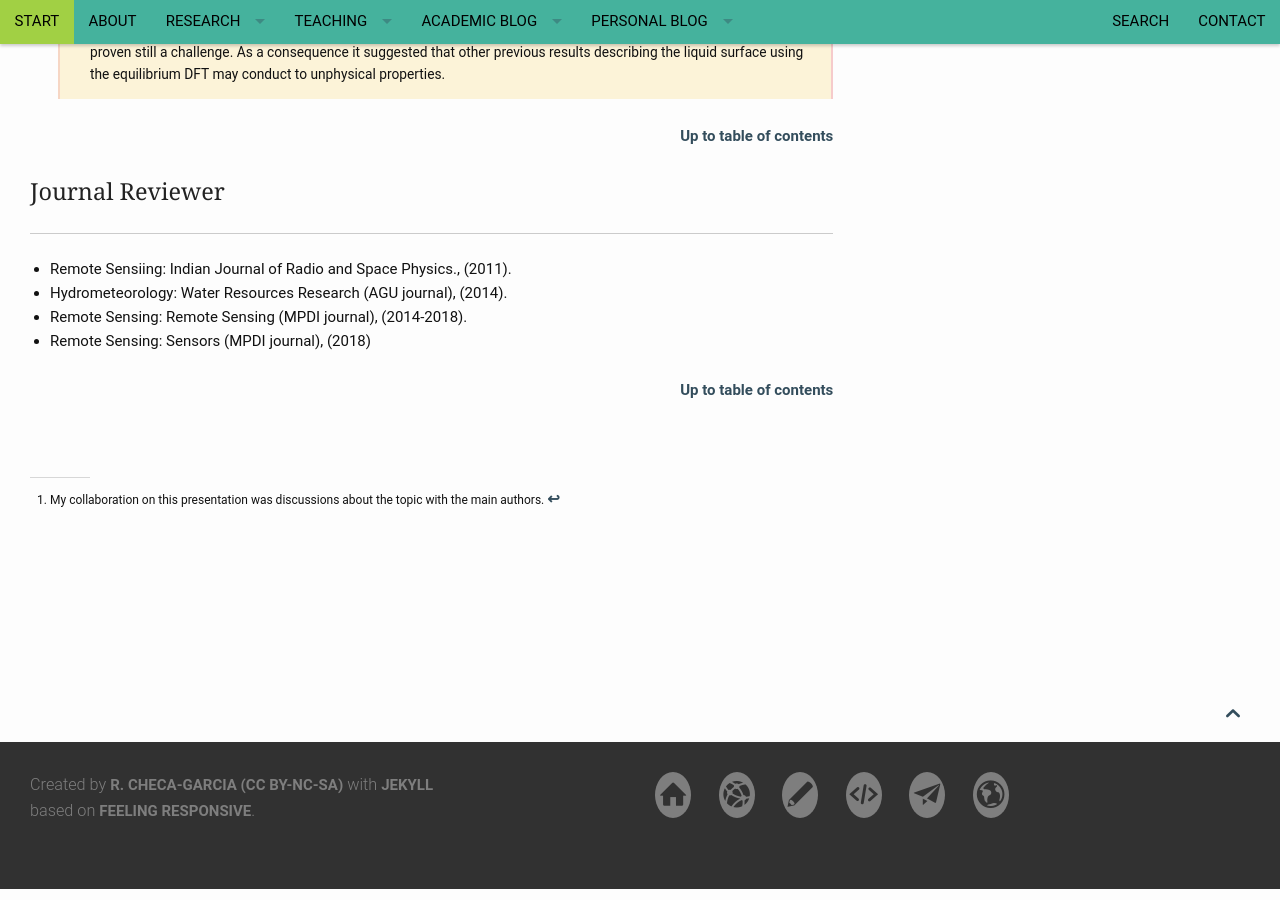
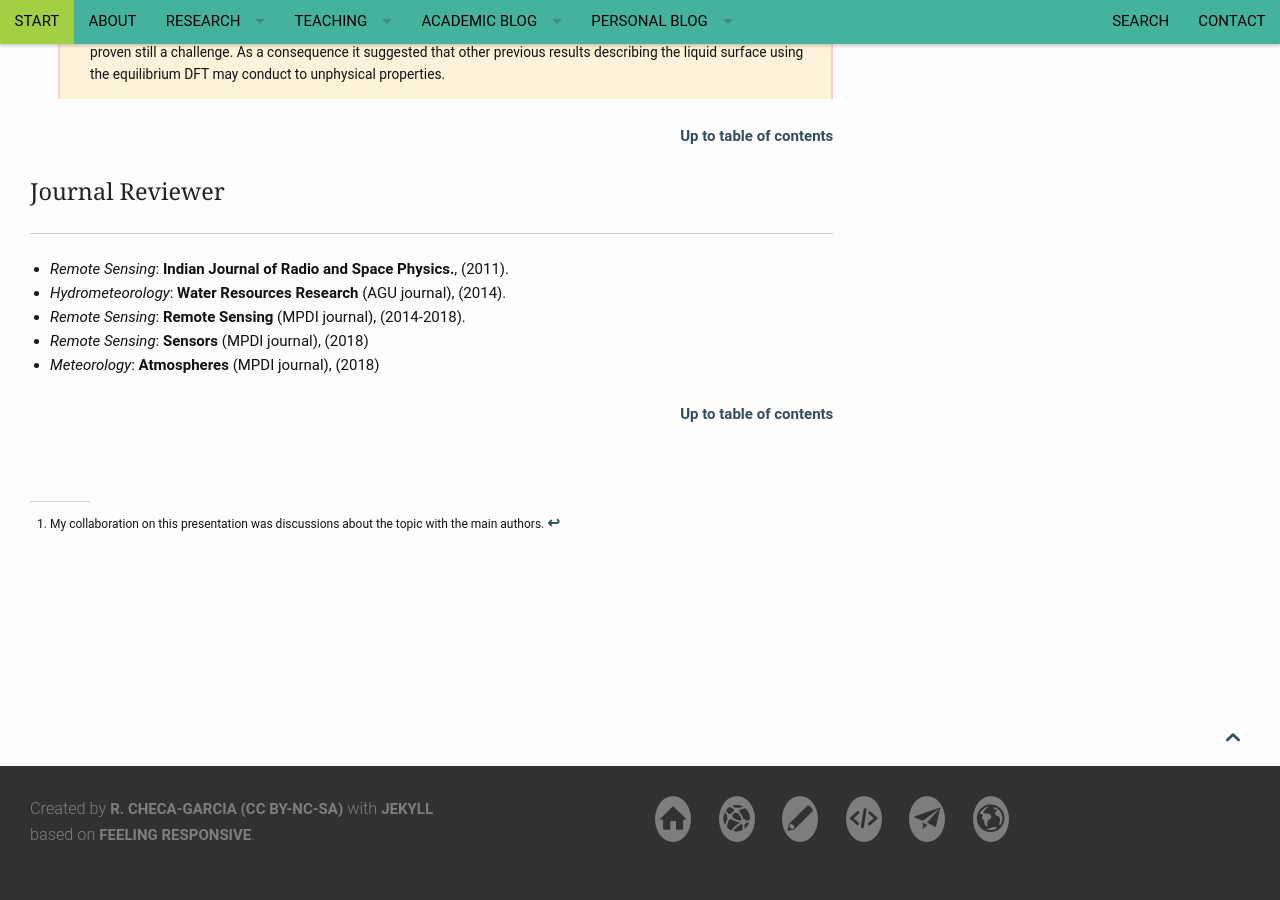
Before and after one commit to RCHG/rchg.github.io, a Jekyll site: the page built from pages/research_overview.md, in a window 1280 px wide and 900 px high, scrolled down 4704 px. Built offline with Jekyll 4.4.1, drawn with Linux system fonts in a browser that asks for light colours; nearby versions of some CDN libraries; comment, search, counter and statistics services are not loaded.

Commit message:
Update research_overview.md

```diff
--- a/pages/research_overview.md
+++ b/pages/research_overview.md
@@ -152,10 +152,12 @@ Two different theories are used to understand the liquid-vapor interfaces: the V
 ### Journal Reviewer
 ---
 
-- Remote Sensiing: Indian Journal of Radio and Space Physics., (2011).
-- Hydrometeorology: Water Resources Research (AGU journal), (2014).
-- Remote Sensing: Remote Sensing (MPDI journal), (2014-2018).
-- Remote Sensing: Sensors (MPDI journal), (2018)
+- *Remote Sensing*: **Indian Journal of Radio and Space Physics.**, (2011).
+- *Hydrometeorology*: **Water Resources Research** (AGU journal), (2014).
+- *Remote Sensing*: **Remote Sensing** (MPDI journal), (2014-2018).
+- *Remote Sensing*: **Sensors** (MPDI journal), (2018)
+- *Meteorology*: **Atmospheres** (MPDI journal), (2018)
+
 
 [^1]: My collaboration on this presentation was discussions about the topic with the main authors.
 
```
